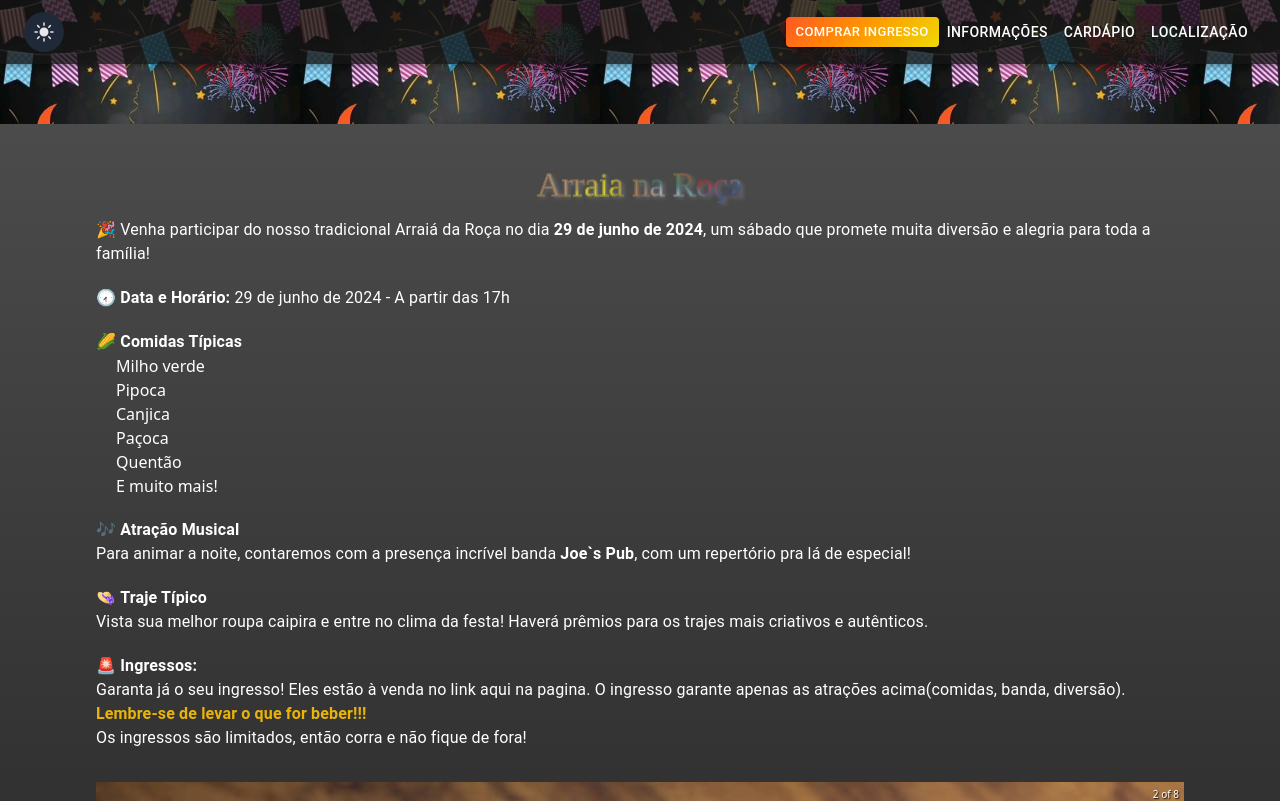
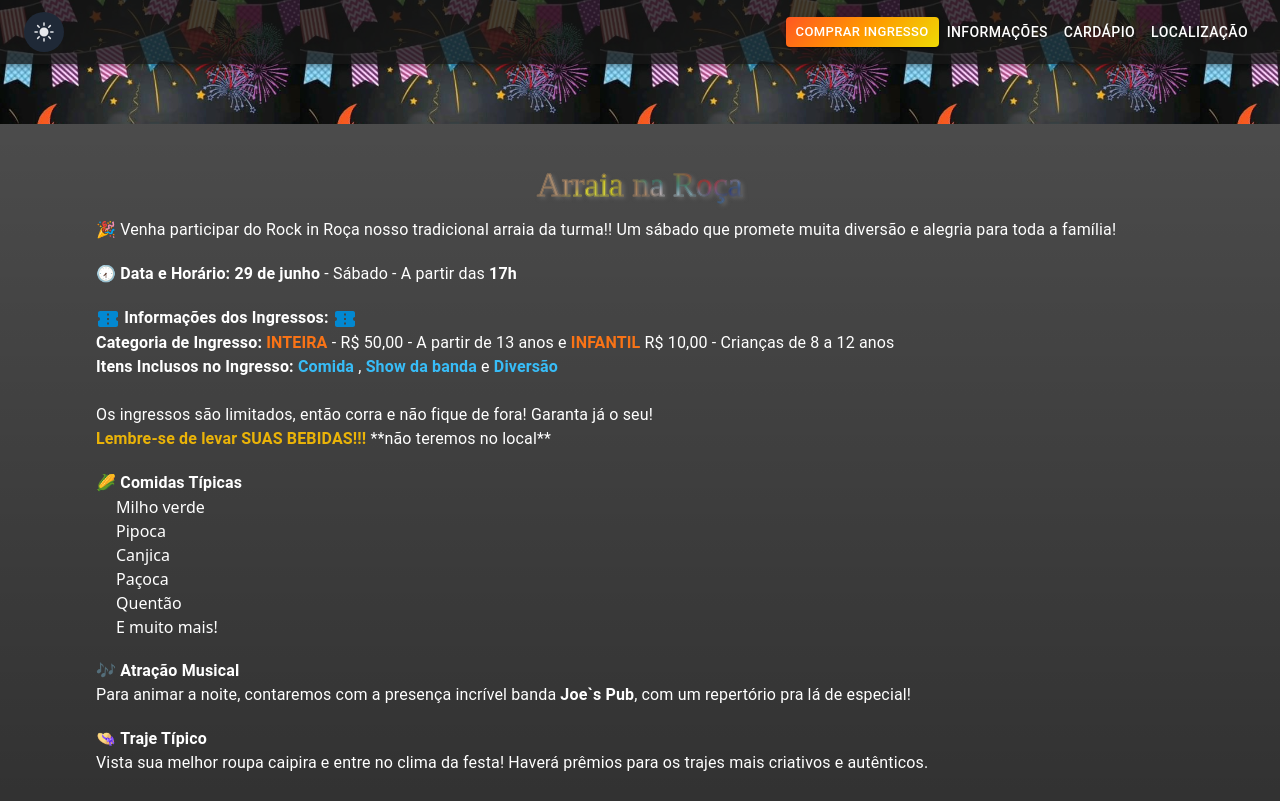
Before and after one commit to alinelopesm/arraia-na-roca, a Next.js app: page / in a window 1280 px wide. Shown: the top 801 px of the page. Built offline with nearby package versions, Linux system fonts and the light colour scheme.

Commit message:
refactot: complementa informações

```diff
--- a/components/info-party/index.tsx
+++ b/components/info-party/index.tsx
@@ -2,6 +2,7 @@ import React from 'react';
 import Typography from '@mui/material/Typography';
 import { useMediaQuery, useTheme } from '@mui/material';
 import styles from './styles.module.css';
+import TicketIcon from '@mui/icons-material/ConfirmationNumber';
 
 const TextArraia = () => {
   const theme = useTheme();
@@ -12,14 +13,45 @@ const TextArraia = () => {
       {!isMobile &&
         <header className={styles.header}>
           <Typography variant="body1" component="p">
-            🎉 Venha participar do nosso tradicional Arraiá da Roça no dia <strong>29 de junho de 2024</strong>, um sábado que promete muita diversão e alegria para toda a família!
+            🎉 Venha participar do Rock in Roça nosso tradicional arraia da turma!!
+            Um sábado que promete muita diversão e alegria para toda a família!
           </Typography>
         </header>
       }
 
       <article className={styles.article}>
         <Typography variant="body1" component="p">
-          🕢 <strong>Data e Horário:</strong> 29 de junho de 2024 - A partir das 17h
+          🕢 <strong>Data e Horário:</strong> <b>29 de junho</b> - Sábado -
+          A partir das <b>17h</b>
+        </Typography>
+      </article>
+
+      <article className={styles.article}>
+        <Typography variant="body1" component="ul">
+          <TicketIcon color='info'/>
+          <strong> Informações dos Ingressos: </strong>
+          <TicketIcon color='info'/>
+          <br/>
+
+          <section>
+            <strong>Categoria de Ingresso: </strong>
+            <b className='text-orange-500'> INTEIRA </b> - R$ 50,00 - A partir de 13 anos e
+            <b className='text-orange-500'> INFANTIL </b> R$ 10,00 - Crianças de 8 a 12 anos
+          </section>
+          <section>
+            <strong>Itens Inclusos no Ingresso: </strong>
+            <b className='text-sky-400'> Comida </b>,
+            <b className='text-sky-400'> Show da banda </b> e
+            <b className='text-sky-400'> Diversão </b>
+          </section>
+        </Typography>
+
+        <Typography variant="body1" component="p"><br />
+          Os ingressos são limitados, então corra e não fique de fora!
+          Garanta já o seu!
+          <section>
+            <strong className="text-yellow-500">Lembre-se de levar SUAS BEBIDAS!!! </strong>**não teremos no local**
+          </section>
         </Typography>
       </article>
 
@@ -56,18 +88,6 @@ const TextArraia = () => {
           Vista sua melhor roupa caipira e entre no clima da festa! Haverá prêmios para os trajes mais criativos e autênticos.
         </Typography>
       </article>
-
-      <article className={styles.article}>
-        <Typography variant="body1" component="p">
-          🚨 <strong>Ingressos:</strong>
-        </Typography>
-        <Typography variant="body1" component="p">
-          Garanta já o seu ingresso! Eles estão à venda no <a>link aqui</a> na pagina.
-          O ingresso garante apenas as atrações acima(comidas, banda, diversão).<br/>
-          <strong className="text-yellow-500">Lembre-se de levar o que for beber!!!</strong><br/>
-          Os ingressos são limitados, então corra e não fique de fora!
-        </Typography>
-      </article>
     </div>
   );
 };
--- a/components/info-party/styles.module.css
+++ b/components/info-party/styles.module.css
@@ -23,6 +23,16 @@
   padding-left: 20px;
 }
 
+.text-yellow-500 {
+  color: #FFC107; /* Cor amarela */
+}
+
+.typography {
+  font-family: 'Roboto', sans-serif;
+  font-size: 16px;
+  line-height: 1.5;
+}
+
 @media (max-width: 600px) {
   .container {
     padding: 10px;
```
Lines whose indentation alone changed are shown as unchanged.
